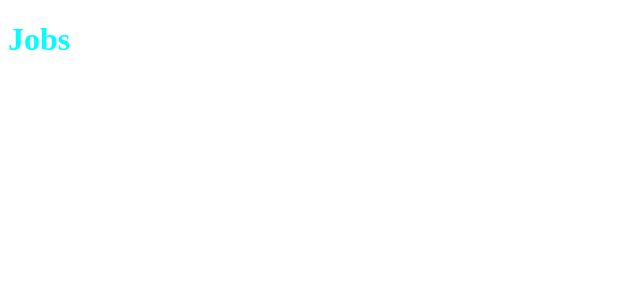
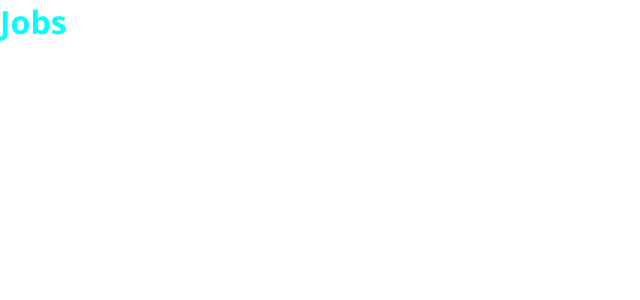
Before and after one commit to MarcosWinicios/jobs-web, a React (Create React App) app: page / in a window 1280 px wide. Shown: the top 300 px of the page, without its empty margins (0-640 px from the left). Built offline with nearby package versions, Linux system fonts and the light colour scheme; the HTML template or start-up script is replaced by a standard one.

Commit message:
identify collors

```diff
--- a/src/App.tsx
+++ b/src/App.tsx
@@ -1,5 +1,6 @@
-import React from 'react';
-import Routes from './routes';
+import React from "react";
+import Routes from "./routes";
+import "./assets/global.css";
 
 function App() {
   return (
--- /dev/null
+++ b/src/assets/global.css
@@ -0,0 +1,25 @@
+@import url('https://fonts.googleapis.com/css2?family=Open+Sans:ital,wght@0,300;0,400;0,500;0,600;0,700;0,800;1,300&display=swap');
+:root {
+    --background-main-collor: "#FFFFFF";
+    --backgroud-main-hover-collor: "#EEEEEE";
+    --background-item-collor: "#F4F4F4";
+    --highlight-text-collor: "#D0D9E0";
+    --navigation-text-collor: "#C0C0C1";
+    --main-text-collor: "#4B6385";
+    --main-text-hover-collor: "#323B44";
+    --atributes-textItems-collor: "#808080";
+    --filtersTopcs-text-collor: "#3E454B";
+}
+
+* {
+    margin: 0;
+    padding: 0;
+    box-sizing: border-box;
+}
+
+html,
+body {
+    background-color: --var(--background-main-collor);
+    font-family: 'Open Sans', sans-serif;
+    height: 100vh;
+}
```
Also changed, not shown: src/assets/images/logo.png (added), src/assets/images/logo.svg (added).
